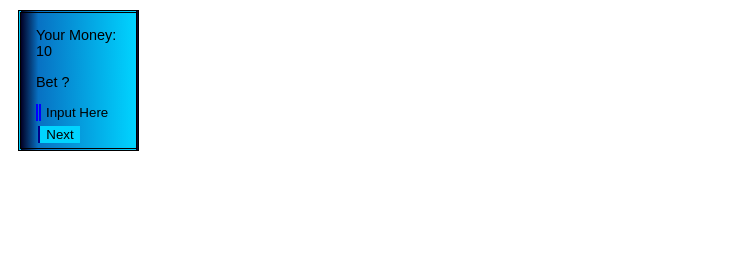
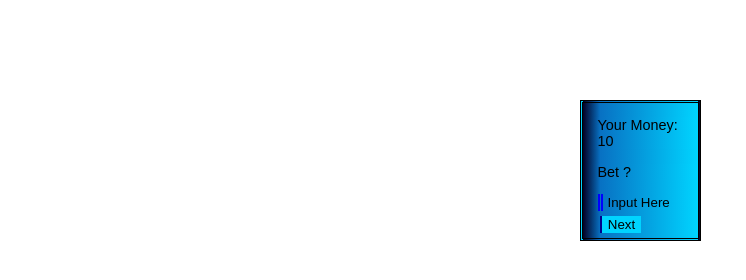
Before and after one commit to ege5901/Guess-the-Number, a website: page with_js/index.html in a window 1280 px wide. Both pictures are taken after a click on the button "Start". Shown: the whole page, without its empty margins (0-746 px from the left). Drawn offline with Linux system fonts and the light colour scheme.

Commit message:
bugs fixed

```diff
--- a/with_js/index.html
+++ b/with_js/index.html
@@ -5,7 +5,10 @@
     <title>Guess the Number</title>
     <style>
     body {
-
+      margin-left: auto;
+      margin-right: auto;
+      height: 300px;
+      width: auto;
     }
     .label {
       border-radius: 0px 5px 5px 0px;
@@ -44,7 +47,11 @@
       margin-left: 15px ;
     }
     .div1{
-      margin: 10px;
+      margin-left: auto;
+      margin-right: auto;
+      margin-top: 100px;
+
+
       border-style: double;
       border-color: black 99% ;
       width: 320px ;
--- a/with_js/text.js
+++ b/with_js/text.js
@@ -1,11 +1,19 @@
 var stage = 0;
 var money = Number(10);
-var bet
-
+var bet;
+var h = false;
 document.getElementById('main').style.width = "278px";
 
 
 function buttonclick() {
+
+  if (h) {
+    alert("please refresh")
+
+  } else {
+
+
+
   document.getElementById("money").innerHTML = ("your money: "+window.money);
   if (stage == 0) {
     document.getElementById("div1").style.width = "115px";
@@ -21,6 +29,7 @@ function buttonclick() {
     window.bet = Number(document.getElementById("input").value)
     if (window.bet > window.money || window.bet < 0 || isNaN(window.bet)){
       alert("error, please refresh page")
+      h = true;
     }
     document.getElementById('input').style.display = "none";
     document.getElementById('button2').style.display = "inline";
@@ -51,10 +60,11 @@ function buttonclick() {
     document.getElementById('button1').innerHTML = "play again";
 
     if (money == 0) {
-      alert("game over, are you want play again please refresh page")
-
+      alert("game over, are you want play again please refresh page");
+      h = true;
     }
-    stage = 0
+    stage = 0;
   }
+}
 
 }
```
